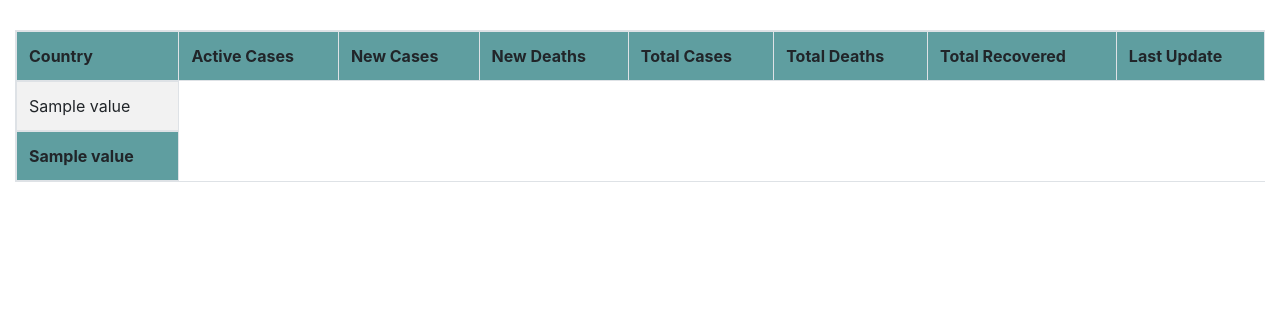
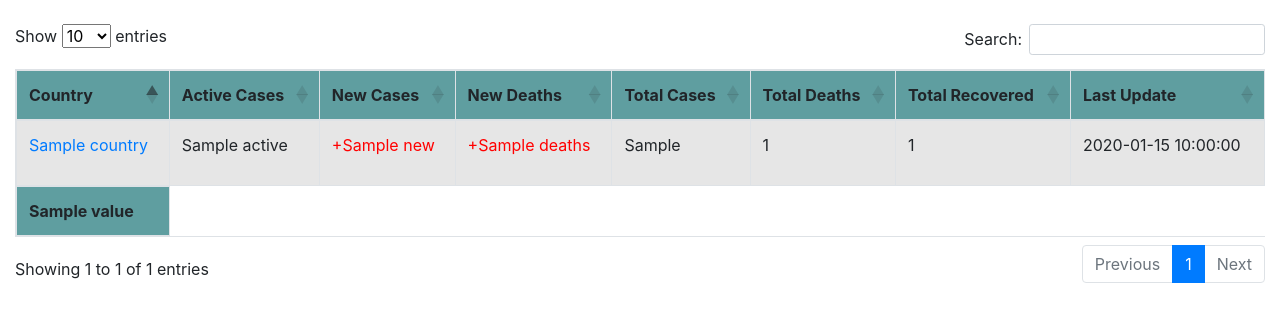
Before and after one commit to SergiuCl/coronaCases, a Flask app: template templates/casesWorld.html in a window 1280 px wide. Shown: the part 56-378 px from the top of the page. Run offline with Flask 2, Linux system fonts and the light colour scheme; the template is opened without the code that fills it: most values are stand-ins (such as "Sample title", 1, 10 or a date in 2020); some libraries are stand-ins or nearby versions.

Commit message:
changed the for loop in casesWorld.html

```diff
--- a/templates/casesWorld.html
+++ b/templates/casesWorld.html
@@ -44,7 +44,7 @@
                 {% endfor %}
             </tfoot>
             <tbody>
-                {% for dict_item in casesWorld %}
+               <!-- {% for dict_item in casesWorld %}
                     <tr>
                         {% for key, value in dict_item.items() %}
                             {% if (key == "country") %}
@@ -59,7 +59,46 @@
                         {% endfor %}
                     </tr>
 
-                {% endfor %}
+                {% endfor %}-->
+            {% for dict_item in casesWorld %}
+                <tr>
+                        <td>
+                            {% set country = dict_item.get("country") %}
+                            <a href="/history/{{ country }}">{{ country }}</a>
+                        </td>
+                        <td>
+                            {{dict_item.get("active")}}
+                        </td>
+                        <td style="color: red;">
+                            {% set new = dict_item.get("new") %}
+                            {% if new != "" %}
+                                <p>+{{ new }}</p>
+                            {% else %}
+                                <p></p>
+                            {% endif %}
+                        </td>
+                        <td style="color: red;">
+                            {% set deaths = dict_item.get("deaths") %}
+                            {% if deaths != "" %}
+                                <p>+{{ deaths }}</p>
+                            {% else %}
+                                <p></p>
+                            {% endif %}
+                        </td>
+                        <td>
+                            {{dict_item.get("totalCases")}}
+                        </td>
+                        <td>
+                            {{dict_item.get("totalDeaths")}}
+                        </td>
+                        <td>
+                            {{dict_item.get("totalRecovered")}}
+                        </td>
+                        <td>
+                            {{dict_item.get("date")}}
+                        </td>
+                </tr>
+            {% endfor %}
             </tbody>
         </table>
     </div>
```
Also changed, not shown: coronaDatabase.db.
